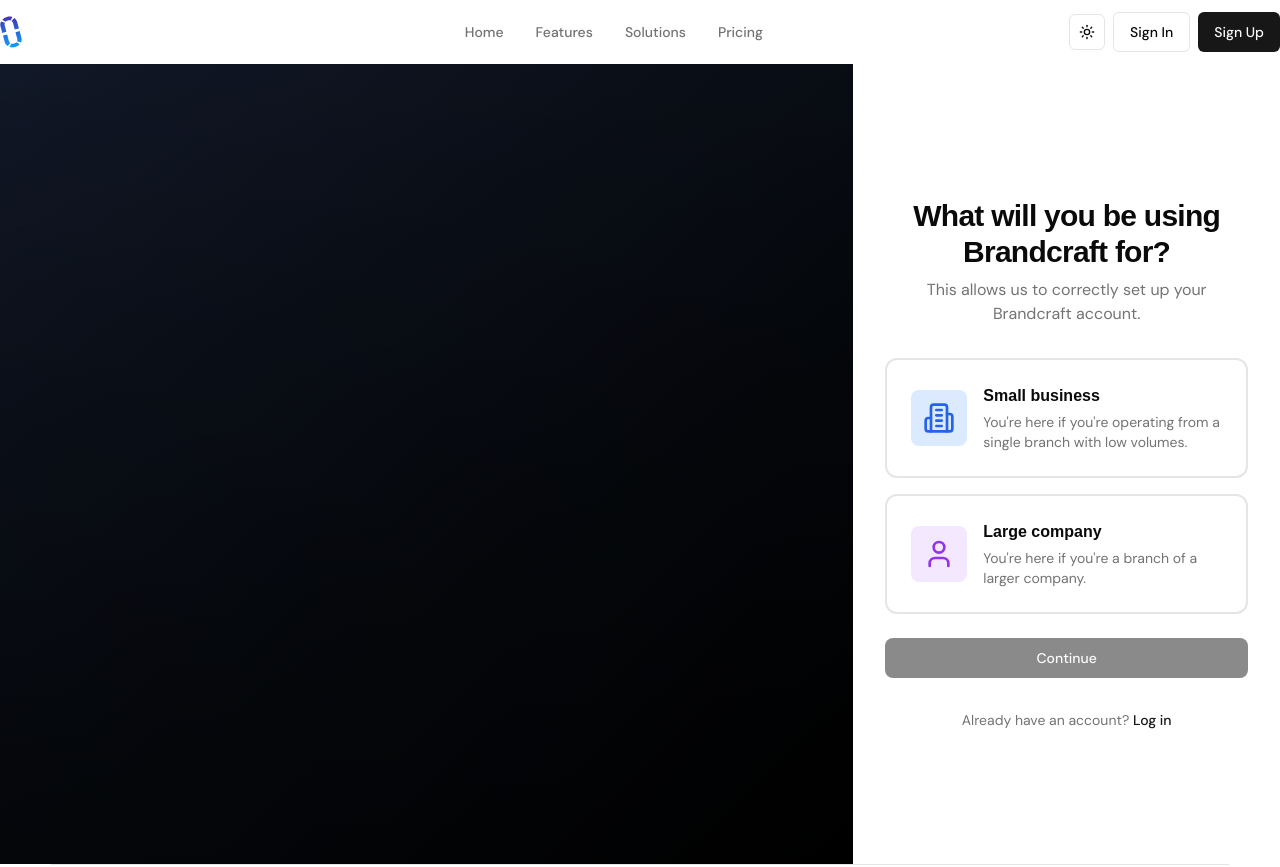
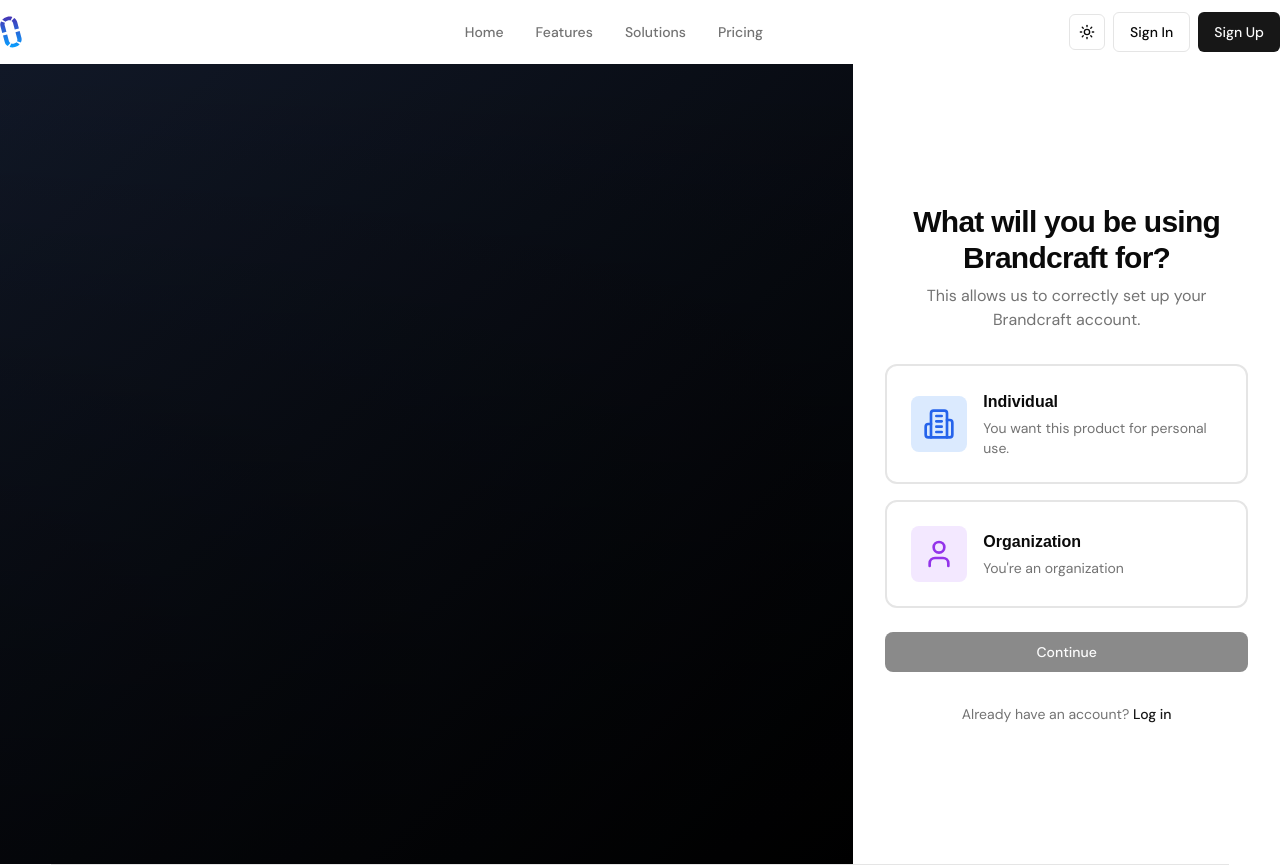
Before and after one commit to RealistKilla/brandcraft-web, a Next.js app: page /auth/signup in a window 1280 px wide. Shown: the top 867 px of the page. Built offline with nearby package versions, Linux system fonts and the light colour scheme; a web font is replaced by a local one.

Commit message:
Updated sign-up-flow.tsx

```diff
--- a/components/forms/sign-up-flow.tsx
+++ b/components/forms/sign-up-flow.tsx
@@ -153,9 +153,9 @@ export function SignUpFlow() {
                                 <Building2 className="h-8 w-8 text-blue-600 dark:text-blue-400" />
                               </div>
                               <div className="flex-1">
-                                <h3 className="font-semibold">Small business</h3>
+                                <h3 className="font-semibold">Individual</h3>
                                 <p className="text-sm text-muted-foreground mt-1">
-                                  You're here if you're operating from a single branch with low volumes.
+                                  You want this product for personal use.
                                 </p>
                               </div>
                             </div>
@@ -175,9 +175,9 @@ export function SignUpFlow() {
                                 <User className="h-8 w-8 text-purple-600 dark:text-purple-400" />
                               </div>
                               <div className="flex-1">
-                                <h3 className="font-semibold">Large company</h3>
+                                <h3 className="font-semibold">Organization</h3>
                                 <p className="text-sm text-muted-foreground mt-1">
-                                  You're here if you're a branch of a larger company.
+                                  You're an organization
                                 </p>
                               </div>
                             </div>
```
